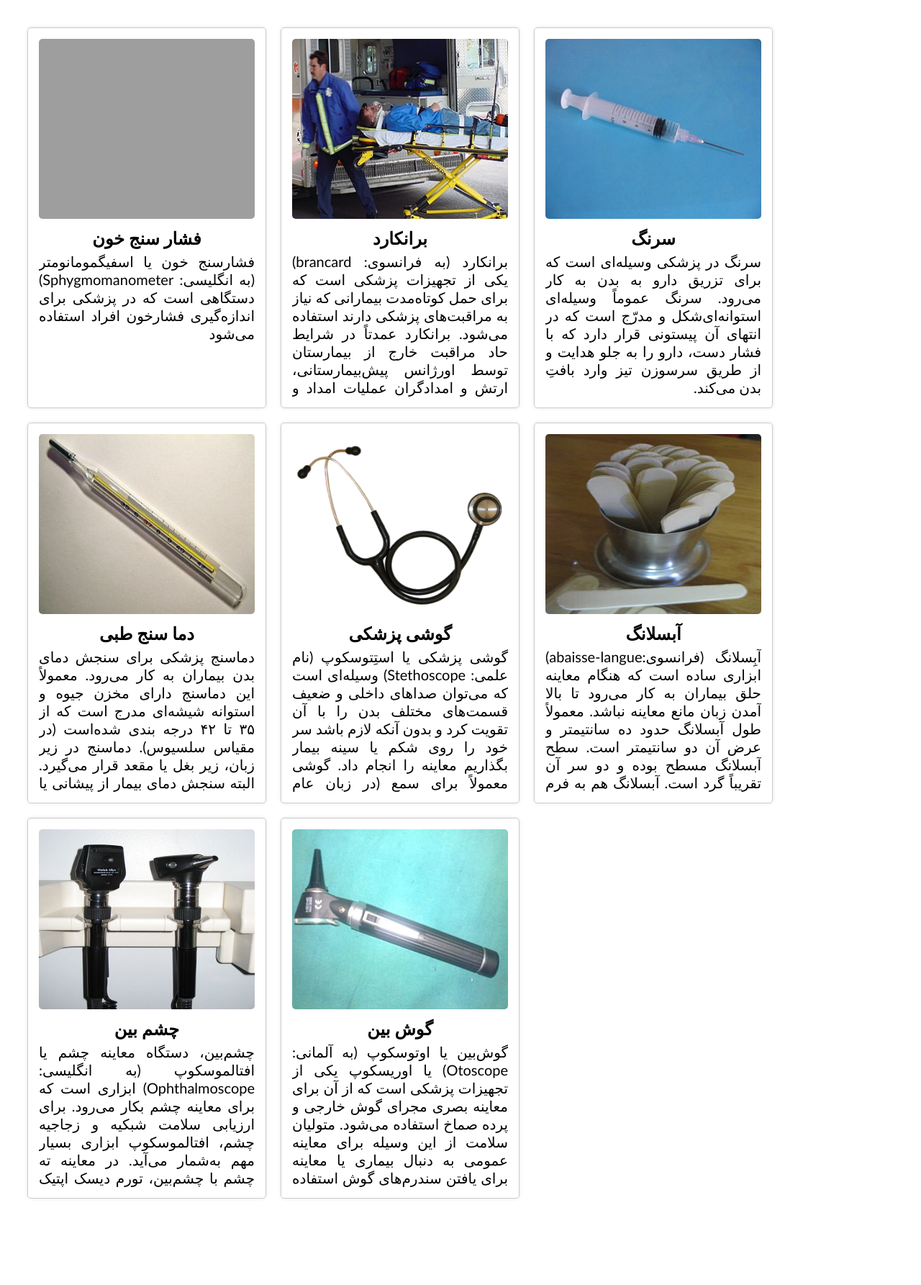
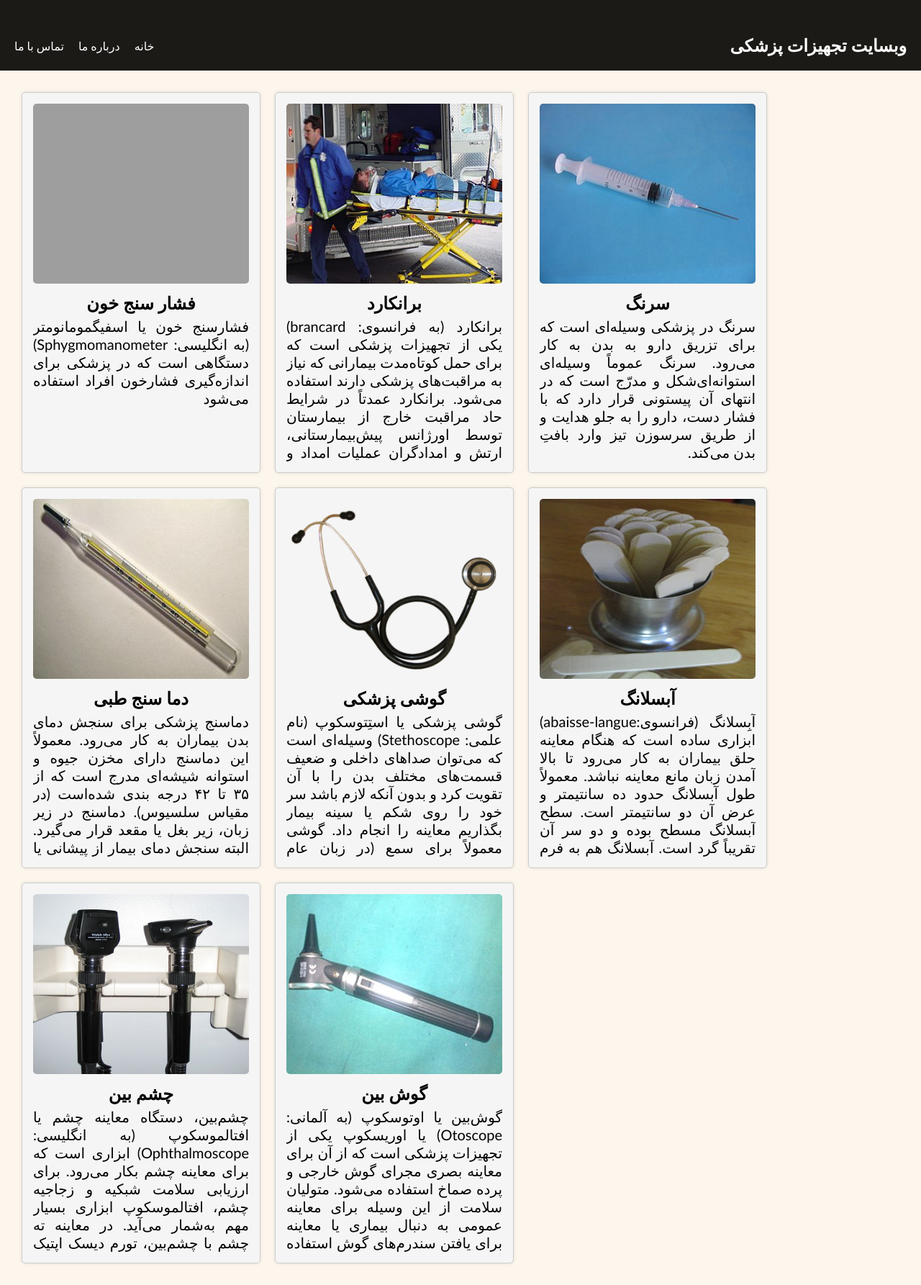
Before and after one commit to Unknownahm/medical_equipment_website, a Django app: page / in a window 1280 px wide. Shown: the whole page at 72% size. Before the commit the page ends 1665 px from the top, so only its background shows below. Run offline with Django 4.2, Linux system fonts and the light colour scheme; data comes from the database, SQL or seed files in the repository; grey boxes are pictures that could not be loaded.

Commit message:
Second changes

```diff
--- a/equipment/static/equipment/style.css
+++ b/equipment/static/equipment/style.css
@@ -1,4 +1,10 @@
 /* Style for the product container */
+
+body, h1, h2, h3, p, ul, li {
+  margin: 0;
+  padding: 0;
+}
+
 .product-container {
   display: flex;
   flex-wrap: wrap;
@@ -7,16 +13,14 @@
   /* max-width: 1200px; */
   margin: 0 auto;
   padding: 20px;
-
+  background-color: #FDF6EC;
   /* white-space: nowrap; */
   overflow-x: auto;
-
 }
-
-
 
 /* Style for each product box */
 .product-box {
+  background-color: #f5f5f5;
   direction: rtl;
   width: 300px;
   margin: 10px; /* Adjust this value to reduce the space between boxes */
@@ -59,11 +63,10 @@
   margin-top: 5px;
   text-align: justify;
   font-size: 20px;
-    font-family: 'Gill Sans', 'Gill Sans MT', Calibri, 'Trebuchet MS', sans-serif;
+  font-family: "Gill Sans", "Gill Sans MT", Calibri, "Trebuchet MS", sans-serif;
   max-height: 200px;
   overflow-y: scroll;
 }
-
 
 ::-webkit-scrollbar {
   width: 0.5em; /* Set a width for the scrollbar (adjust as needed) */
@@ -86,3 +89,54 @@
   font-size: 18px;
   color: #007bff;
 }
+
+
+.main-header {
+  background-color: #1B1A17;
+  color: #fff;
+  padding: 20px;
+  display: flex;
+  justify-content: space-between;
+  align-items: center;
+}
+
+/* Style the logo */
+.logo {
+  font-size: 24px;
+  font-weight: bold;
+}
+
+/* Style the navigation menu */
+.main-nav ul {
+  list-style: none;
+  display: flex;
+}
+
+.main-nav li {
+  margin-right: 20px;
+}
+
+.main-nav a {
+  color: #fff;
+  text-decoration: none;
+  transition: color 0.3s ease;
+}
+
+/* Add hover effect for the navigation links */
+.main-nav a:hover {
+  color: #ff6600;
+}
+
+.scrolled {
+  box-shadow: 0 2px 4px rgba(0, 0, 0, 0.2);
+}
+
+
+.main-header {
+  padding-top: 50px;
+  top: 0;
+  left: 0;
+  right: 0;
+  direction: rtl;
+  font-family: "B Titr";
+}
--- a/equipment/templates/equipment_list.html
+++ b/equipment/templates/equipment_list.html
@@ -4,45 +4,57 @@
 <html>
   <head>
     <title>Medical Equipment List</title>
-    <link rel="stylesheet" type="text/css" href="{% static 'equipment/style.css' %}">
+    <link
+      rel="stylesheet"
+      type="text/css"
+      href="{% static 'equipment/style.css' %}"
+    />
   </head>
   <body>
-
     {% load static %}
-
+    <header class="main-header">
+      <div class="logo">وبسایت تجهیزات پزشکی</div>
+      <nav class="main-nav">
+        <ul>
+          <li><a href="#">خانه</a></li>
+          <li><a href="#">درباره ما</a></li>
+          <li><a href="#">تماس با ما</a></li>
+        </ul>
+      </nav>
+    </header>
     <!-- Create a container with a unique ID -->
     <div class="product-container">
       <!-- Iterate over your product items -->
       {% for product in equipment %}
       <div class="product-box">
         <!-- Product image -->
-      <img class="product-image" src="{{ product.image.url }}" alt="{{ product.name }}">
+        <img
+          class="product-image"
+          src="{{ product.image.url }}"
+          alt="{{ product.name }}"
+        />
 
         <!-- Product name -->
         <div class="product-name">{{ product.name }}</div>
 
         <!-- Product description -->
         <div class="product-description">{{ product.description }}</div>
-
+        <div class="down-arrow"></div>
       </div>
       {% endfor %}
     </div>
-
-
-
   </body>
-<script>document.addEventListener('DOMContentLoaded', function() {
-  const productBoxes = document.querySelectorAll('.product-box');
+  <script>
+    document.addEventListener("DOMContentLoaded", function () {
+      const productBoxes = document.querySelectorAll(".product-box");
       let delay = 300; // Delay between each product box appearance (in milliseconds)
 
       productBoxes.forEach((box, index) => {
         setTimeout(() => {
-      box.classList.add('product-box-visible');
+          box.classList.add("product-box-visible");
         }, index * delay);
       });
     });
-
-
 
     // Function to check if an element is in the viewport
     function isElementInViewport(element) {
@@ -50,18 +62,20 @@ function isElementInViewport(element) {
       return (
         rect.top >= 0 &&
         rect.left >= 0 &&
-    rect.bottom <= (window.innerHeight || document.documentElement.clientHeight) &&
-    rect.right <= (window.innerWidth || document.documentElement.clientWidth)
+        rect.bottom <=
+          (window.innerHeight || document.documentElement.clientHeight) &&
+        rect.right <=
+          (window.innerWidth || document.documentElement.clientWidth)
       );
     }
 
     // Function to show the .product-box elements in the viewport
     function showProductBoxes() {
-  const productBoxes = document.querySelectorAll('.product-box');
+      const productBoxes = document.querySelectorAll(".product-box");
 
       productBoxes.forEach((box) => {
         if (isElementInViewport(box)) {
-      box.classList.add('product-box-visible');
+          box.classList.add("product-box-visible");
         }
       });
     }
@@ -70,7 +84,6 @@ function showProductBoxes() {
     showProductBoxes();
 
     // Show the .product-box elements on scroll
-document.addEventListener('scroll', showProductBoxes);
-
+    document.addEventListener("scroll", showProductBoxes);
   </script>
 </html>
```
Also changed, not shown: README.MD (added), equipment/migrations/0003_category_alter_medicalequipment_image_and_more.py (added). Lines whose indentation alone changed are shown as unchanged.
